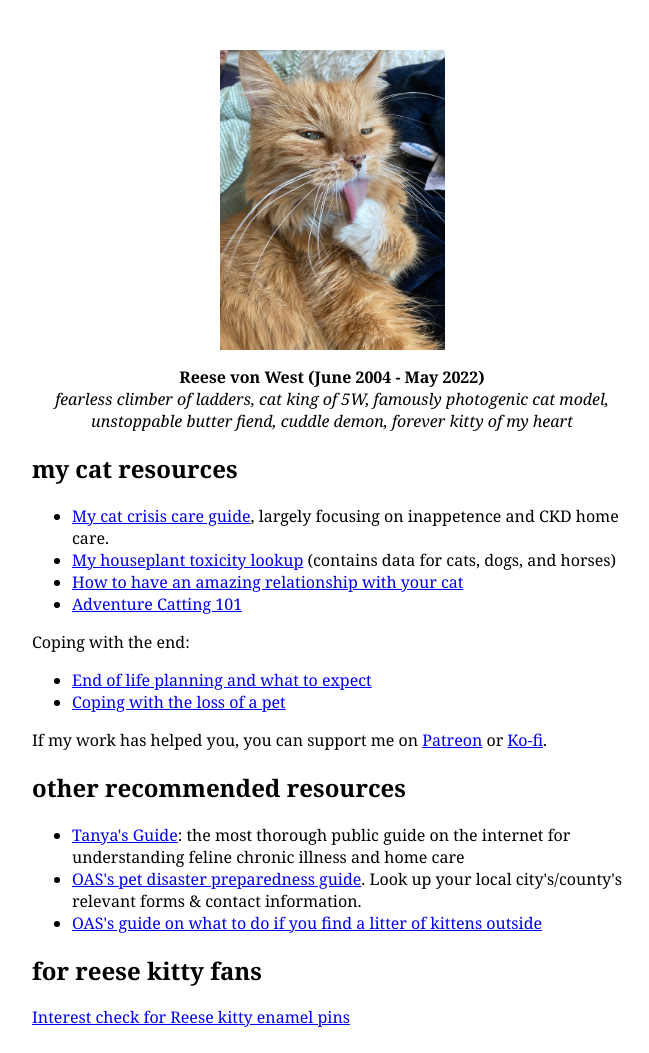
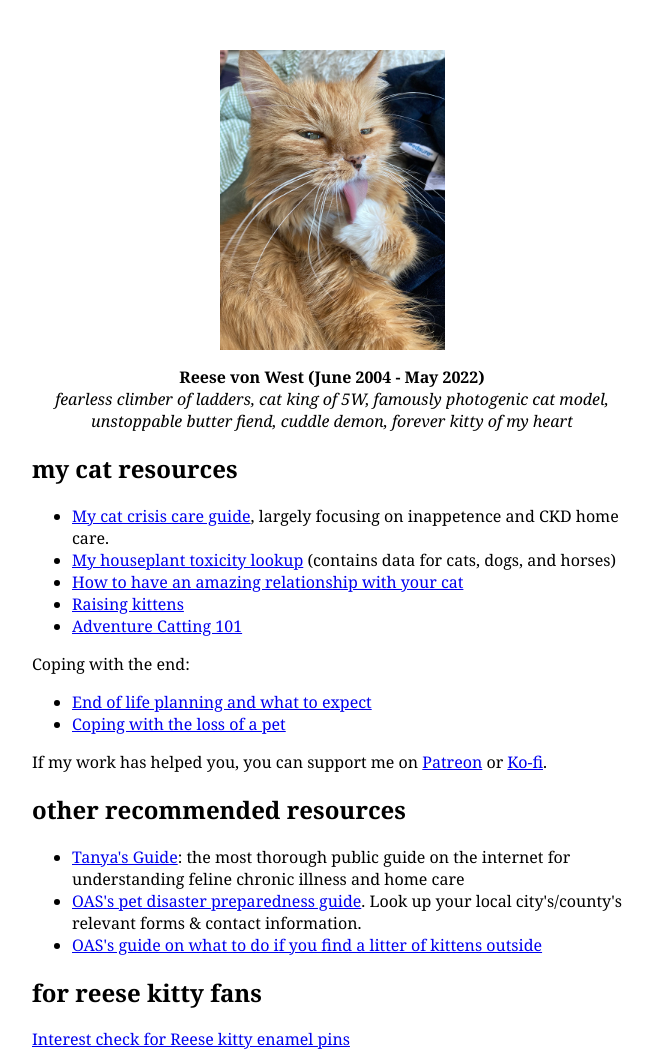
Before and after one commit to reesekitty/reesekitty.github.io, a plain HTML site: page index.html in a window 1280 px wide. Shown: the whole page, without its empty margins (308-957 px from the left). Drawn offline with Linux system fonts and the light colour scheme.

Commit message:
add kitten doc

```diff
--- a/index.html
+++ b/index.html
@@ -15,6 +15,7 @@
   <li><a href="https://rfong.notion.site/Cat-crisis-care-1c2c90c75c204bb7ba208191d9620dec">My cat crisis care guide</a>, largely focusing on inappetence and CKD home care.</li>
   <li><a href="https://rfong.github.io/plant-toxicity">My houseplant toxicity lookup</a> (contains data for cats, dogs, and horses)</li>
   <li><a href="https://rfong.notion.site/How-to-have-an-amazing-relationship-with-your-cat-c7e6d70da06e451da8184b2bcf7bdf6a">How to have an amazing relationship with your cat</a></li>
+  <li><a href="https://rfong.notion.site/Raising-kittens-4d975fd5f5034f948032130d98701fa6?pvs=4">Raising kittens</a></li>
   <li><a href="https://rfong.notion.site/Adventure-catting-101-652817f2412446d8b44e0a57520a637c?pvs=4">Adventure Catting 101</a></li>
 </ul>
 
```
